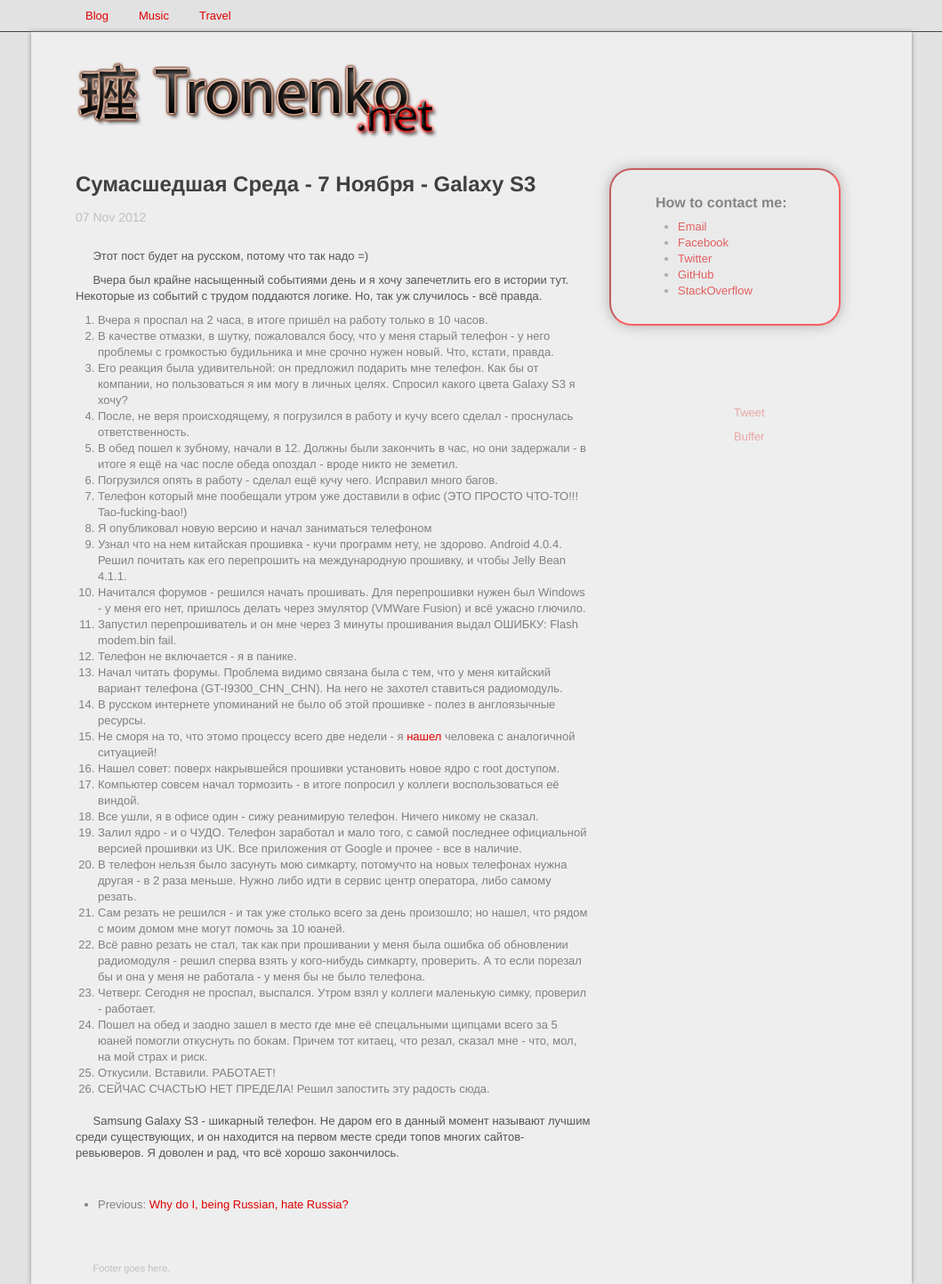
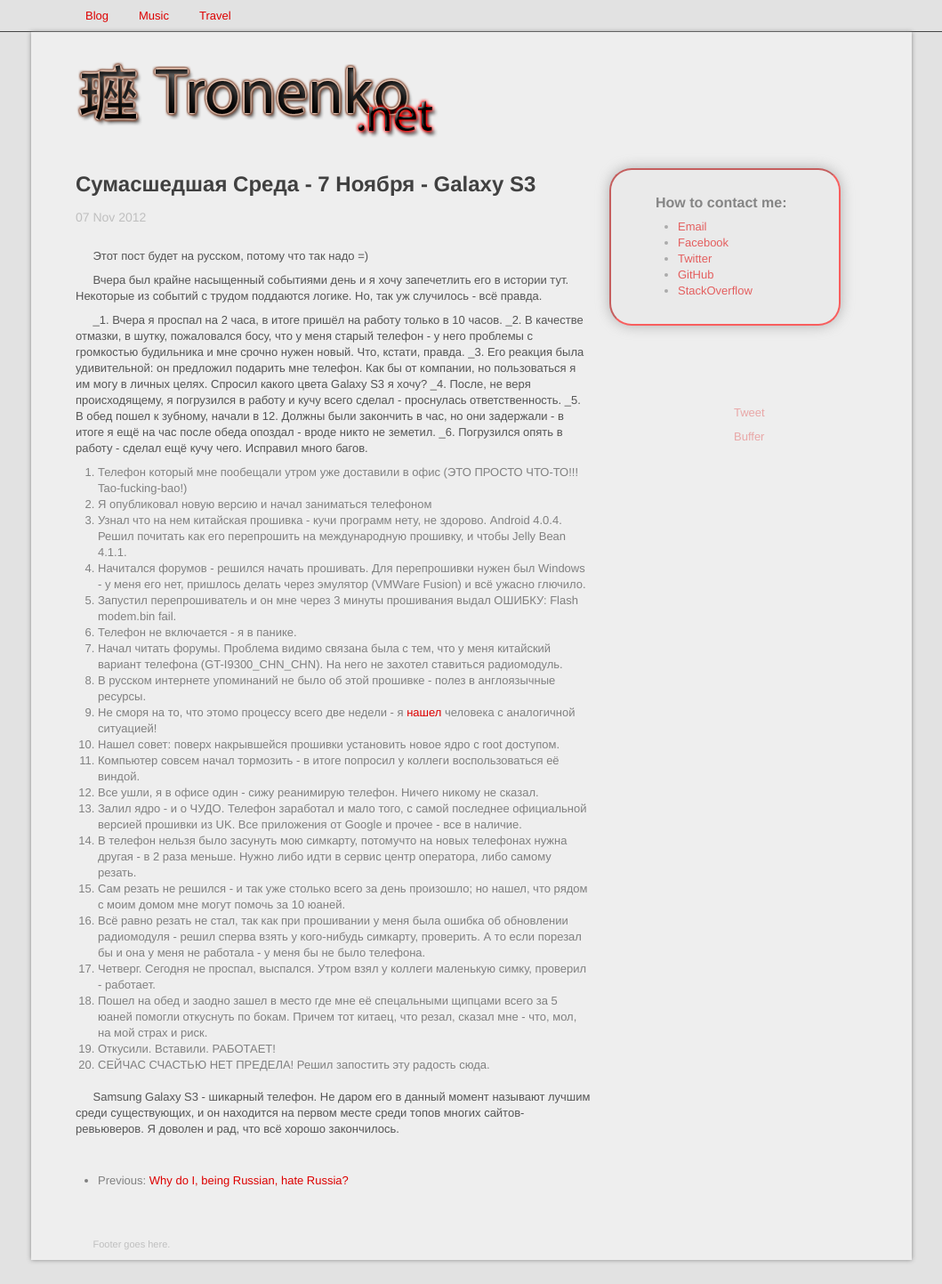
Before and after one commit to morphium/morphium.github.com, a Jekyll site: the page built from _posts/2012-11-07-crazy-wednesday-flashing-galaxy-s3.markdown, in a window 1280 px wide. Shown: the whole page at 89% size, without its empty margins (110-1169 px from the left). Built offline with Jekyll 4.4.1, drawn with Linux system fonts in a browser that asks for light colours; nearby versions of some CDN libraries; comment, search, counter and statistics services are not loaded.

Commit message:
galaxy s3 note edited 2

```diff
--- a/_posts/2012-11-07-crazy-wednesday-flashing-galaxy-s3.markdown
+++ b/_posts/2012-11-07-crazy-wednesday-flashing-galaxy-s3.markdown
@@ -8,12 +8,12 @@
 Вчера был крайне насыщенный событиями день и я хочу запечетлить его в истории тут.
 Некоторые из событий с трудом поддаются логике. Но, так уж случилось - всё правда.
 
-1. Вчера я проспал на 2 часа, в итоге пришёл на работу только в 10 часов.
-2. В качестве отмазки, в шутку, пожаловался босу, что у меня старый телефон - у него проблемы с громкостью будильника и мне срочно нужен новый. Что, кстати, правда.
-3. Его реакция была удивительной: он предложил подарить мне телефон. Как бы от компании, но пользоваться я им могу в личных целях. Спросил какого цвета Galaxy S3 я хочу?
-4. После, не веря происходящему, я погрузился в работу и кучу всего сделал - проснулась ответственность.
-5. В обед пошел к зубному, начали в 12. Должны были закончить в час, но они задержали - в итоге я ещё на час после обеда опоздал - вроде никто не земетил.
-6. Погрузился опять в работу - сделал ещё кучу чего. Исправил много багов.
+_1. Вчера я проспал на 2 часа, в итоге пришёл на работу только в 10 часов.
+_2. В качестве отмазки, в шутку, пожаловался босу, что у меня старый телефон - у него проблемы с громкостью будильника и мне срочно нужен новый. Что, кстати, правда.
+_3. Его реакция была удивительной: он предложил подарить мне телефон. Как бы от компании, но пользоваться я им могу в личных целях. Спросил какого цвета Galaxy S3 я хочу?
+_4. После, не веря происходящему, я погрузился в работу и кучу всего сделал - проснулась ответственность.
+_5. В обед пошел к зубному, начали в 12. Должны были закончить в час, но они задержали - в итоге я ещё на час после обеда опоздал - вроде никто не земетил.
+_6. Погрузился опять в работу - сделал ещё кучу чего. Исправил много багов.
 7. Телефон который мне пообещали утром уже доставили в офис (ЭТО ПРОСТО ЧТО-ТО!!! Tao-fucking-bao!)
 8. Я опубликовал новую версию и начал заниматься телефоном
 9. Узнал что на нем китайская прошивка - кучи программ нету, не здорово. Android 4.0.4. Решил почитать как его перепрошить на международную прошивку, и чтобы Jelly Bean 4.1.1.
```
